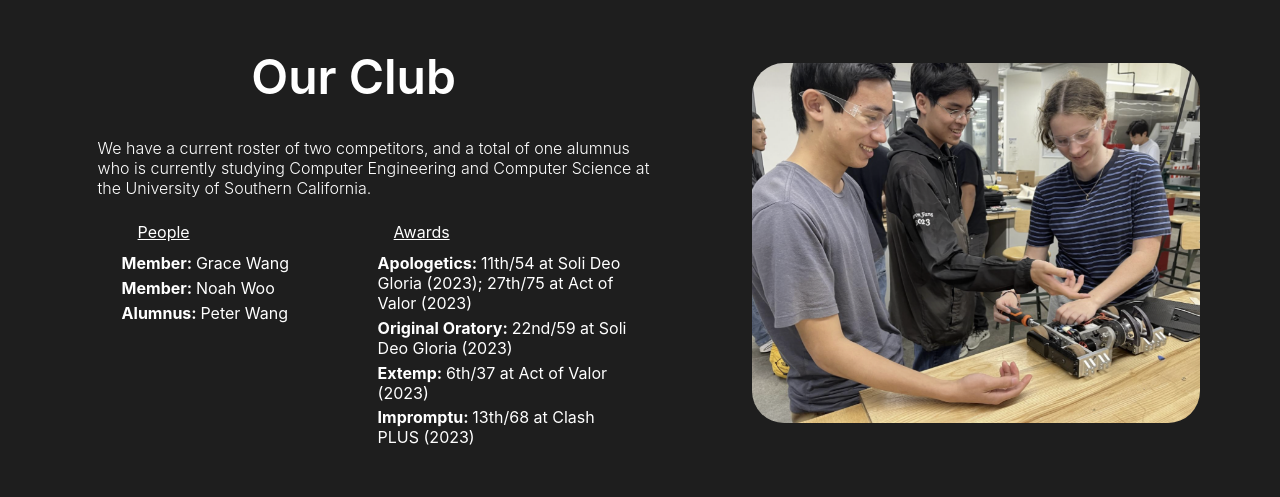
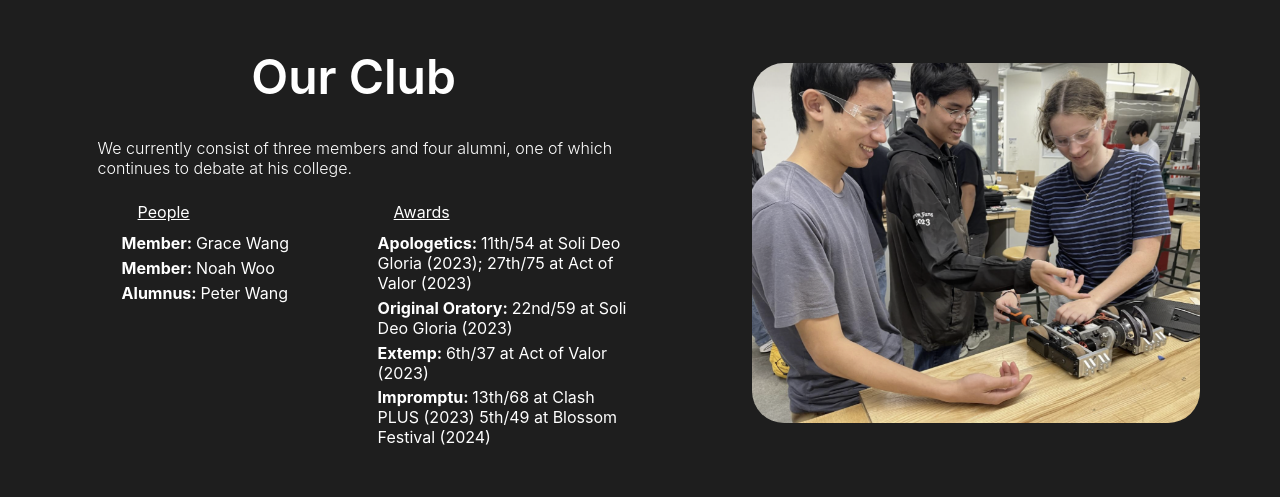
Before and after one commit to Thunder-Chickens/site, a React (Create React App) app: page / in a window 1280 px wide. Shown: the part 1540-2037 px from the top of the page. Built offline with nearby package versions, Linux system fonts and the light colour scheme.

Commit message:
update site christine aug 22 2025

```diff
--- a/package.json
+++ b/package.json
@@ -9,7 +9,7 @@
     "@testing-library/user-event": "^13.5.0",
     "react": "^18.2.0",
     "react-dom": "^18.2.0",
-    "react-scripts": "5.0.1",
+    "react-scripts": "^5.0.1",
     "react-scroll": "^1.9.0",
     "web-vitals": "^2.1.4"
   },
--- a/src/Components/People.css
+++ b/src/Components/People.css
@@ -1,11 +1,10 @@
 
 #people {
-    margin: 0 auto;  /* margin to center */
-    height: 20rem;
-    min-height: calc(60vh);
+    margin: 0 auto;
+    min-height: 60vh;
     width: 100vw;
     max-width: 75rem;
-    display: flex;   /* center column wise*/
+    display: flex;
     flex-direction: column;
     padding: 0 1rem;
     margin-bottom: 4rem;
@@ -71,6 +70,7 @@
     margin: 1rem;
 }
 
+
 .bullet {
     margin-bottom: 0.3rem;
 }
--- a/src/Components/People.js
+++ b/src/Components/People.js
@@ -10,8 +10,7 @@ const People = () => {
 
             <div className='peopleBody'>
                 <h2 className="peopleTitle">Our Club</h2>
-                <span className="peopleDesc">We have a current roster of two competitors, and a total of one alumnus who is currently
-                    studying Computer Engineering and Computer Science at the University of Southern California.
+                <span className="peopleDesc">We currently consist of three members and four alumni, one of which continues to debate at his college.
                 </span>
                 <div className='peopleLists'>
                     <div className='list'>
@@ -56,6 +55,9 @@ const People = () => {
                             <ul className='bullet'>
                                 <b>Impromptu: </b>
                                 13th/68 at Clash PLUS (2023)
+                                5th/49 at Blossom Festival (2024)
+
+
                             </ul>
                         </ul>
                     </div>
--- a/src/Components/dataSlider.js
+++ b/src/Components/dataSlider.js
@@ -1,8 +1,8 @@
 import { v4 as uuidv4 } from "uuid";
 import tc1 from '../Images/tc1.jpg'
-import tc2 from '../Images/tc2.jpg'
 import tc3 from '../Images/tc3.jpg';
 import tc4 from '../Images/tc4.jpg';
+import tc5 from '../Images/thunderchkn.jpg';
 import impromp from '../Images/Improp.mov';
 
 const video = false;
@@ -26,9 +26,9 @@ const dataSlider = [
     {
         id: uuidv4(),
         title: "Majestic Thunderchicken",
-        text: "This Thunderchicken specimen was photographed at Mayon Volcano (Phillipines).",
+        text: "One artist's portrayal of an angry Thunderchicken.",
         type: image,
-        img: tc2
+        img: tc5
     },
     {
         id: uuidv4(),
```
Also changed, not shown: src/Images/thunderchkn.jpg (added), 1 other file (tests, documents, lock files or other folders).
